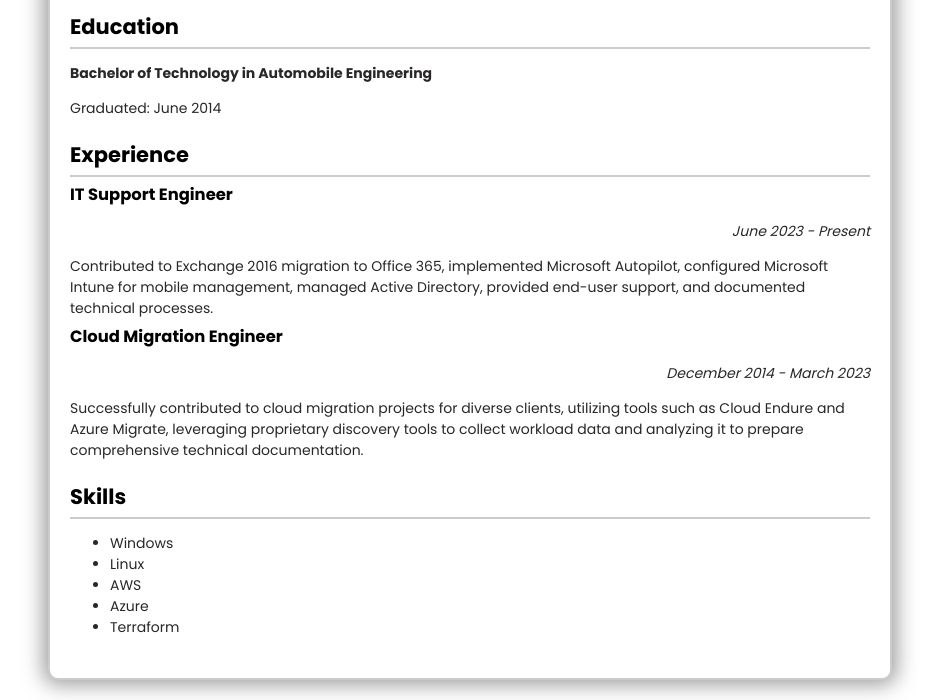
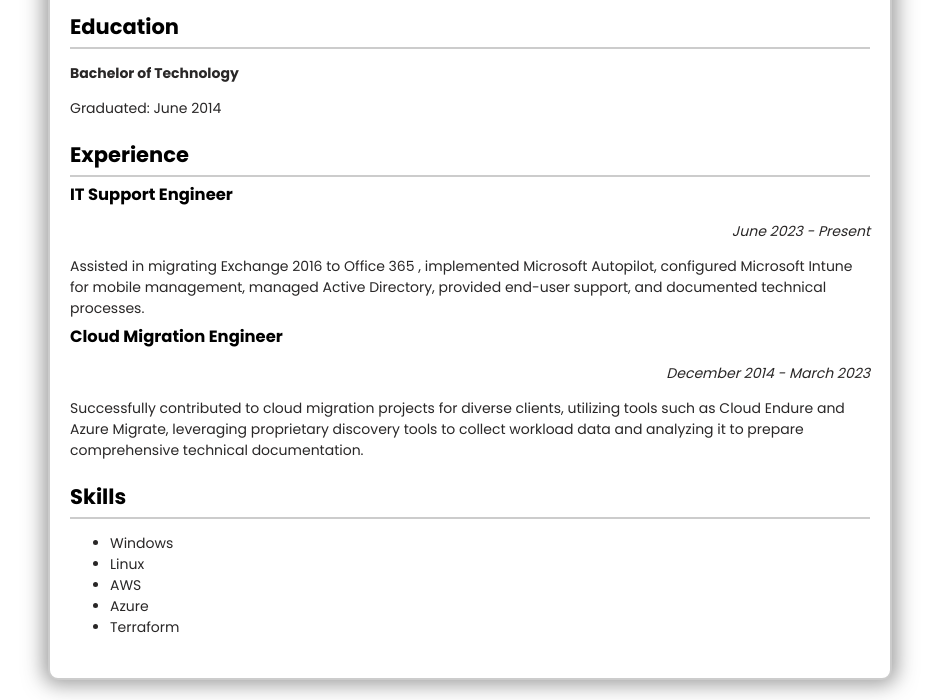
Before and after one commit to athulvishnu/athulvishnu.github.io, a plain HTML site: page index.html in a window 1280 px wide. Shown: the part 122-822 px from the top of the page, without its empty margins (170-1109 px from the left). Drawn offline with Linux system fonts and the light colour scheme.

Commit message:
Update index.html
Minor changes

```diff
--- a/index.html
+++ b/index.html
@@ -74,7 +74,7 @@
   </header>
   <div class="section">
     <h2>Education</h2>
-    <p><strong>Bachelor of Technology in Automobile Engineering</strong></p>
+    <p><strong>Bachelor of Technology</strong></p>
     <p>Graduated: June 2014</p>
   </div>
   <div class="section">
@@ -83,7 +83,7 @@
       <h3>IT Support Engineer</h3>
       <p class="date"><i>June 2023 - Present</i></p>
       <p>
-        Contributed to Exchange 2016 migration to Office 365, implemented Microsoft Autopilot, configured Microsoft Intune for mobile management, managed Active Directory, provided end-user support, and documented technical processes.</p>
+        Assisted in migrating Exchange 2016 to Office 365 , implemented Microsoft Autopilot, configured Microsoft Intune for mobile management, managed Active Directory, provided end-user support, and documented technical processes.</p>
     </div>
     <div class="experience-item">
       <h3>Cloud Migration Engineer</h3>
```
